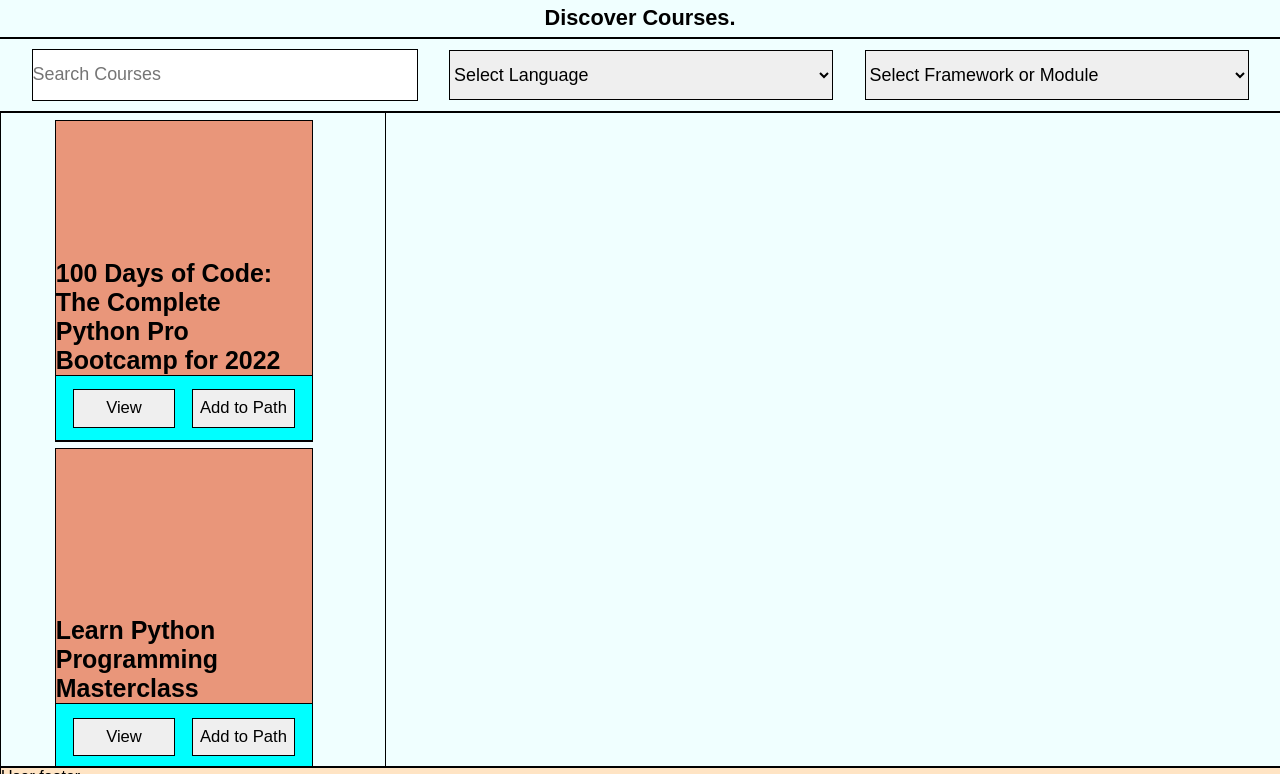
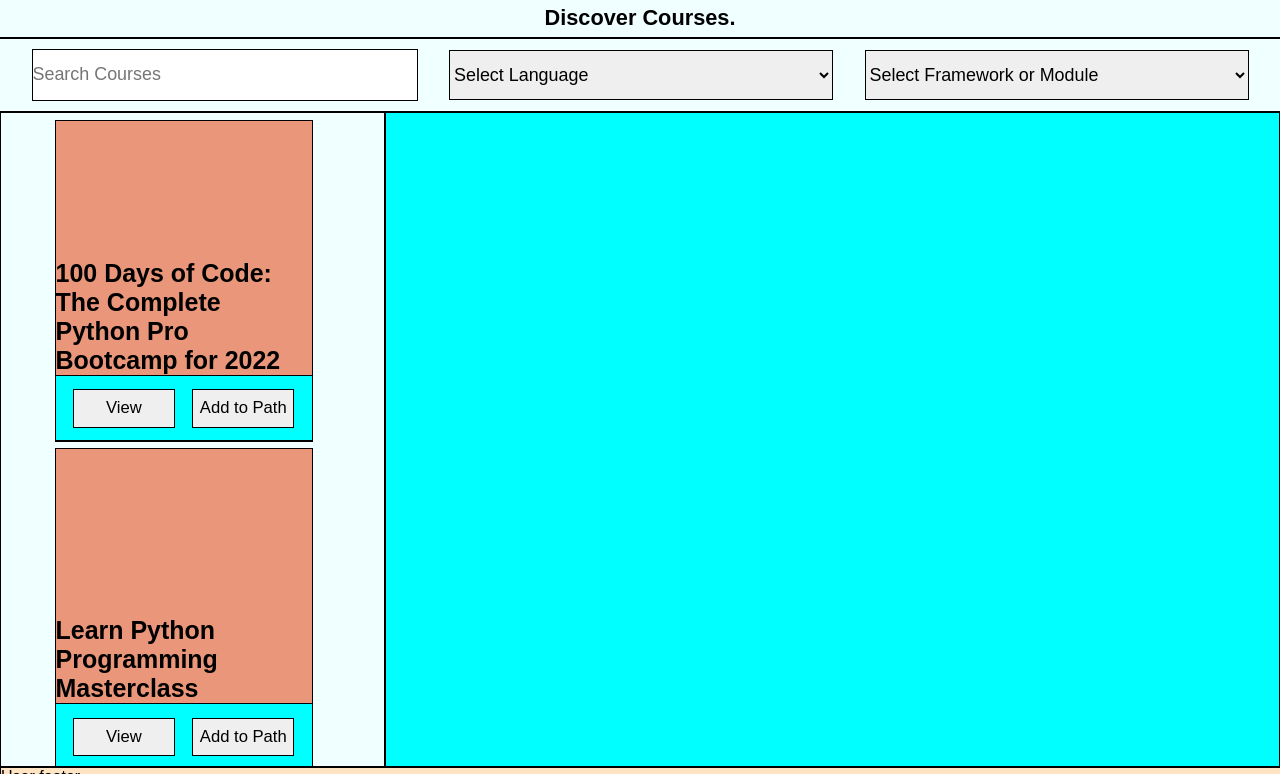
Before and after one commit to MokuaEnock/NxT-learn, a React (Create React App) app: page / in a window 1280 px wide. Shown: the part 2206-2980 px from the top of the page. Built offline with nearby package versions, Linux system fonts and the light colour scheme; data requests are answered from the project's data file.

Commit message:
create list course detail skeleton

```diff
--- a/src/components/user/userHome.js
+++ b/src/components/user/userHome.js
@@ -10,9 +10,13 @@ function UserHome() {
   }, []);
 
   const handler = (index) => () => {
-    console.log(index);
+    let newItem = item[index];
+    return (
+      <li key={newItem.id}>
+        <h2>{newItem.title}</h2>
+      </li>
+    );
   };
-
   let itemList = item.map((e, index) => {
     return (
       <li id="course_card" key={index}>
@@ -50,6 +54,7 @@ function UserHome() {
         </form>
         <div id="user_home_container">
           <ul id="course_list">{itemList}</ul>
+          <ul id="course_detail"></ul>
         </div>
       </section>
       <UserFooter />
--- a/src/index.css
+++ b/src/index.css
@@ -284,6 +284,13 @@ select:focus {
   overflow-y: scroll;
 }
 
+#course_detail {
+  width: 70%;
+  height: 100%;
+  border: thin solid;
+  background-color: aqua;
+}
+
 #course_card {
   font-size: 1.3vw;
   width: 20vw;
```
